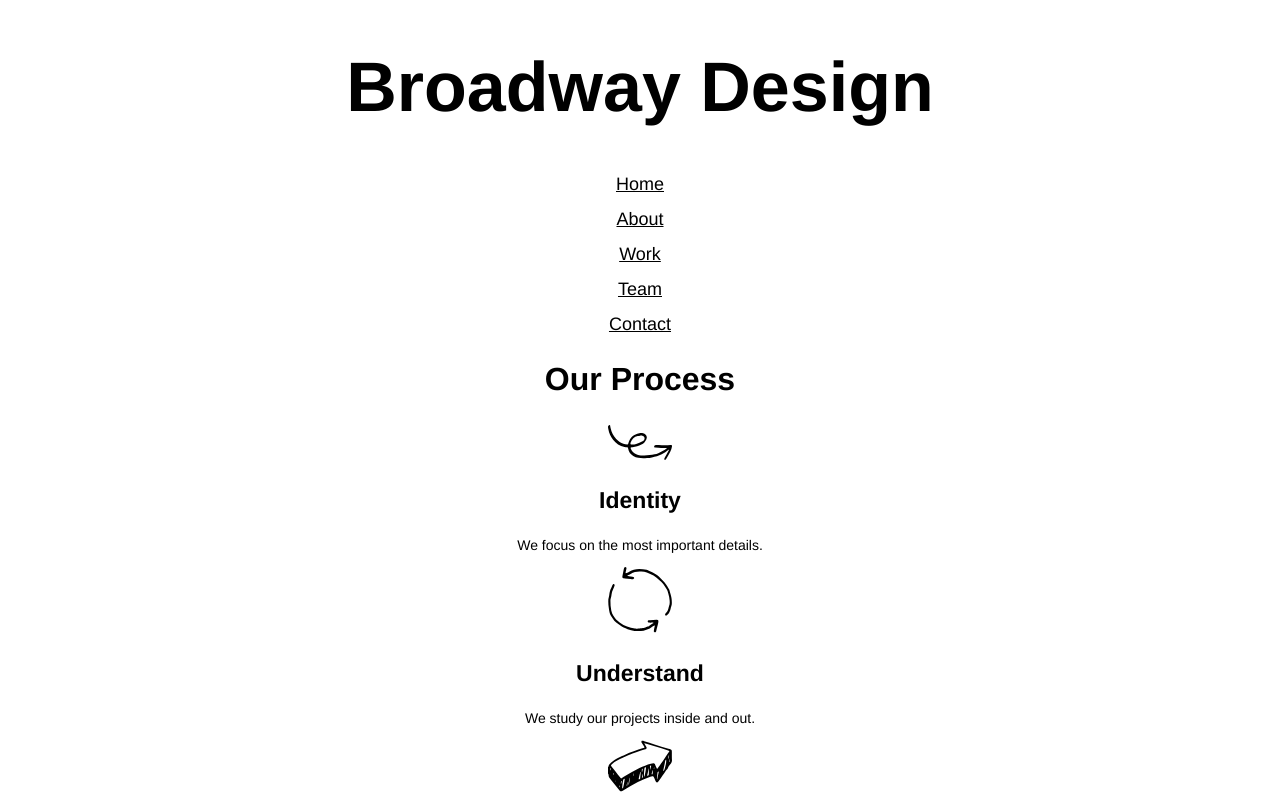
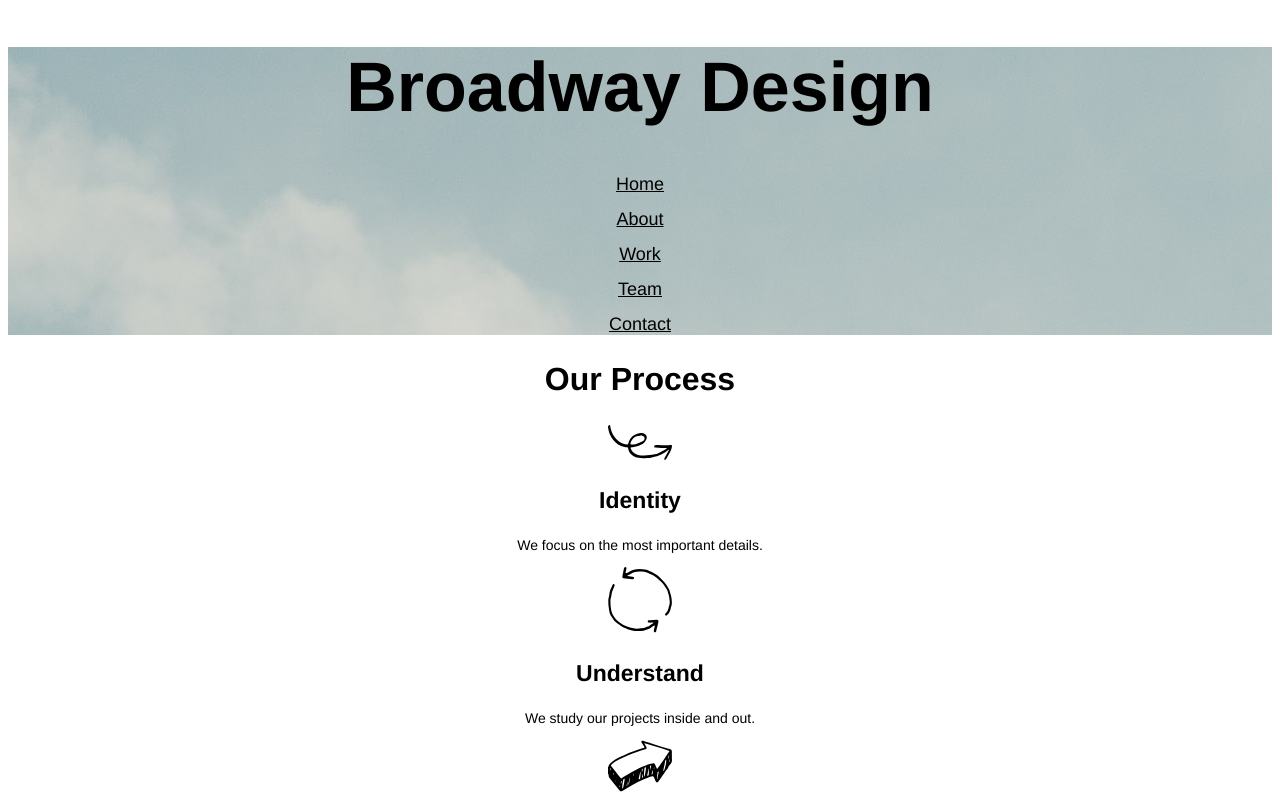
Before and after one commit to acrophain/broadway, a plain HTML site: page index.html in a window 1280 px wide. Shown: the top 800 px of the page. Drawn offline with Linux system fonts and the light colour scheme.

Commit message:
8 working background image

```diff
--- a/resources/css/style.css
+++ b/resources/css/style.css
@@ -1,7 +1,7 @@
 
 
 .mybgi {
-  background-image: url("./resources/images/the-flatiron-building.jpg");
+  background-image: url("../images/the-flatiron-building.jpg");
 }
 * {
   text-align: center;
```
